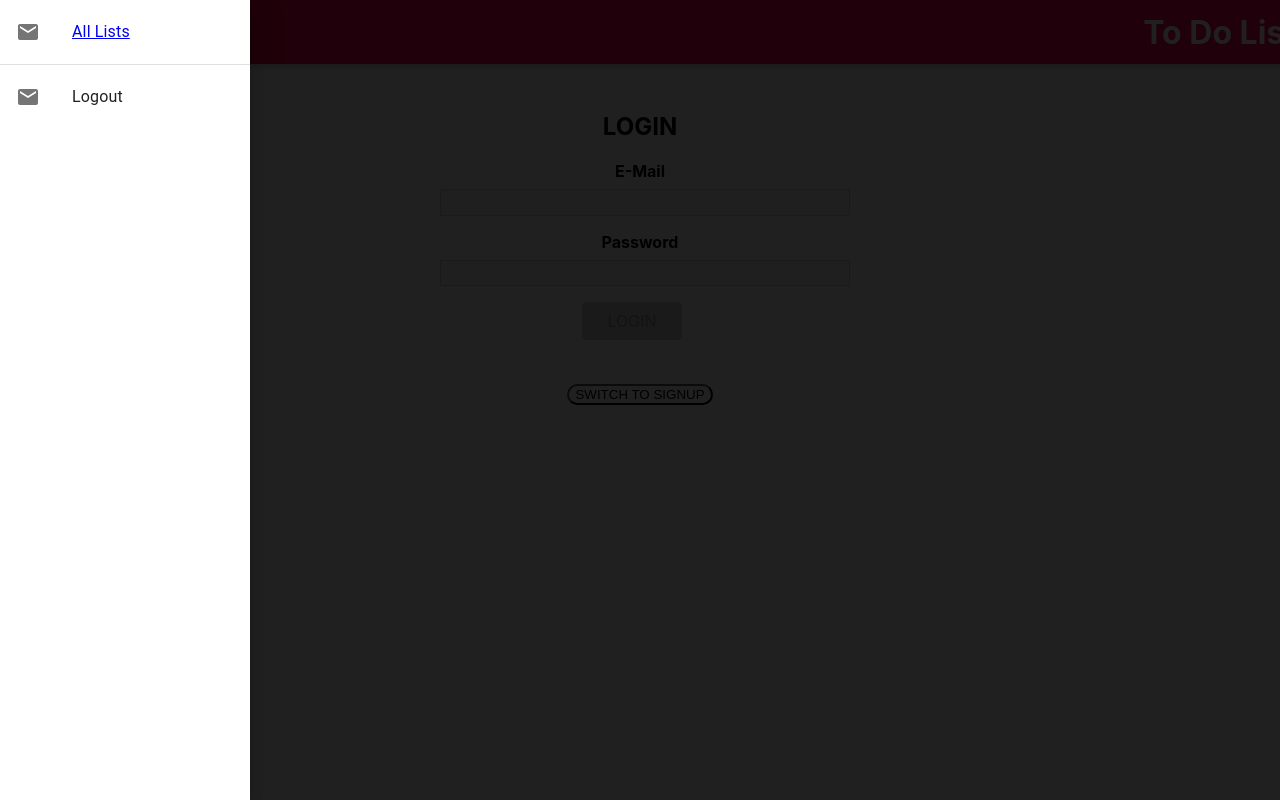
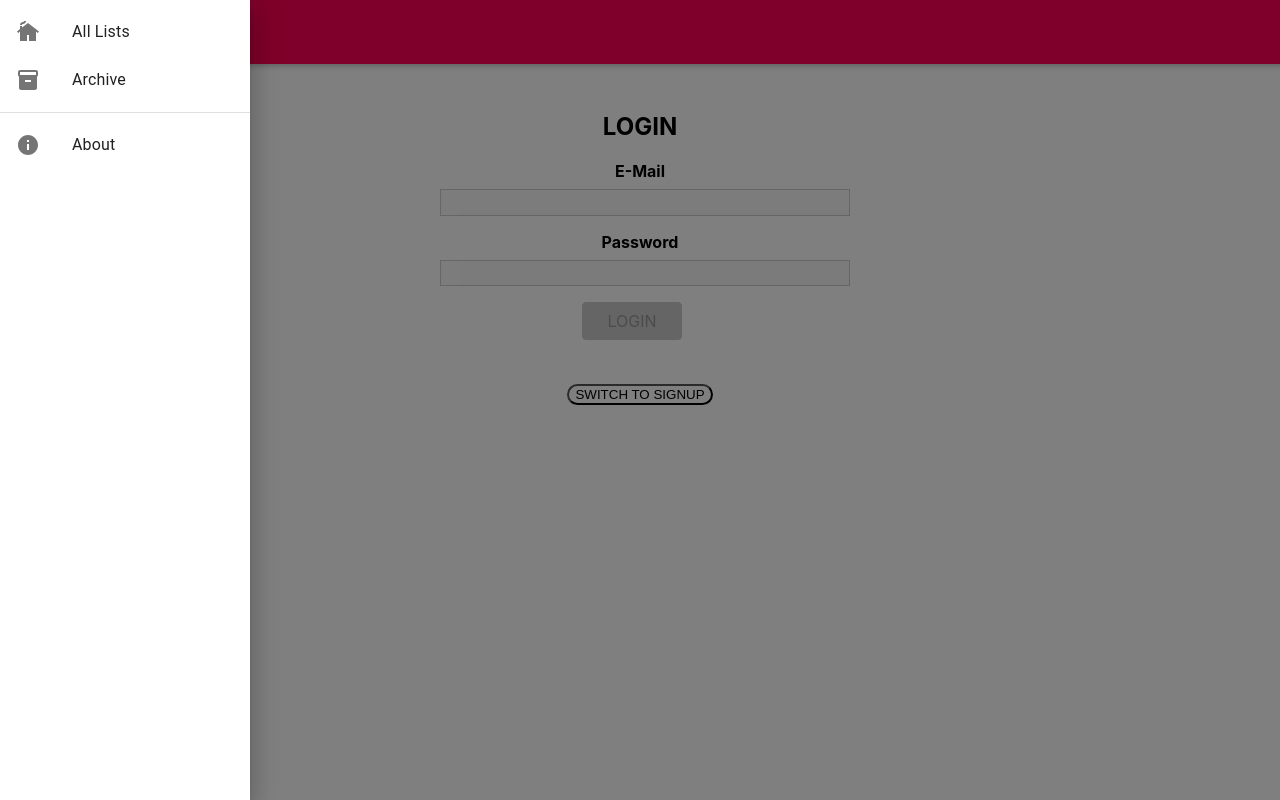
Before and after one commit to nitzan-massad/ToDoList-frontend, a React (Create React App) app: page /login in a window 1280 px wide. Both pictures are taken after a click on the button 40 px from the left and 32 px from the top of the page. Built offline with nearby package versions, Linux system fonts and the light colour scheme.

Commit message:
+ add icons to side drawer + manifest icons add

```diff
--- a/src/Navigation/MainHeader/MainHeader.css
+++ b/src/Navigation/MainHeader/MainHeader.css
@@ -10,6 +10,7 @@
   box-shadow: 0 2px 6px rgba(0, 0, 0, 0.26);
   padding: 0 1rem;
   z-index: 5;
+  justify-content: start;
 }
 
 main {
@@ -18,6 +19,7 @@ main {
 
 @media (min-width: 768px) {
   .main-header {
-    justify-content: space-between;
+    justify-content: start;
+
   }
 }
--- a/src/Navigation/MainNavigation/MainNavigation.css
+++ b/src/Navigation/MainNavigation/MainNavigation.css
@@ -18,6 +18,9 @@
   }
 
   .main-navigation__title {
+    display: flex;
+    justify-content: center;
+    align-items: center;
     color: white;
   }
 
--- a/src/Navigation/MainNavigation/MainNavigation.js
+++ b/src/Navigation/MainNavigation/MainNavigation.js
@@ -1,13 +1,12 @@
 import React, { useState, useContext } from 'react'
 import { Link } from 'react-router-dom'
 import MenuIcon from '@mui/icons-material/Menu'
-import Drawer from '@mui/material/Drawer';
+import Drawer from '@mui/material/Drawer'
 
 import MainHeader from '../MainHeader/MainHeader'
 import './MainNavigation.css'
 import NewToDoListForm from '../../Components/NewToDoListForm/NewToDoListForm'
 import NavLinksSideDrwar from '../NavLinksSideDrawer/NavLinksSideDrawer'
-import Backdrop from '../../Components/Backdrop/Backdrop'
 
 import { AuthContext } from '../../shared/context/AuthContext'
 
@@ -17,16 +16,17 @@ const MainNavigation = props => {
   const auth = useContext(AuthContext)
   const openNewToDoListModal = () => setNewToDoListModal(true)
   const closeNewToDoListModal = () => setNewToDoListModal(false)
-  const openDrawerHandler = () => setDrawerIsOpen(true)
-  const closeDrawerHandler = () => setDrawerIsOpen(false)
 
-  const toggleDrawer = (open) => (event) => {
-    if (event.type === 'keydown' && (event.key === 'Tab' || event.key === 'Shift')) {
-      return;
+  const toggleDrawer = open => event => {
+    if (
+      event.type === 'keydown' &&
+      (event.key === 'Tab' || event.key === 'Shift')
+    ) {
+      return
     }
 
-    setDrawerIsOpen(open);
-  };
+    setDrawerIsOpen(open)
+  }
 
   return (
     <React.Fragment>
@@ -34,18 +34,15 @@ const MainNavigation = props => {
         show={showNewToDoListModal}
         closeNewToDoListModal={closeNewToDoListModal}
       />
-      {drawerIsOpen && <Backdrop onClick={closeDrawerHandler} />}
-      <Drawer open={drawerIsOpen} onClose={closeDrawerHandler}>
-        <nav className='main-navigation__drawer-nav'>
-          <NavLinksSideDrwar toggleDrawer={toggleDrawer}  />
-        </nav>
+      <Drawer open={drawerIsOpen} onClose={() => setDrawerIsOpen(false)}>
+        <NavLinksSideDrwar toggleDrawer={toggleDrawer} />
       </Drawer>
       <MainHeader>
         <button
           className='main-navigation__menu-btn'
-          onClick={openDrawerHandler}
+          onClick={() => setDrawerIsOpen(true)}
         >
-          <MenuIcon  fontSize="large" />
+          <MenuIcon fontSize='large' />
         </button>
         <h1 className='main-navigation__title'>
           <Link to='/'>To Do List </Link>
--- a/src/Navigation/NavLinksSideDrawer/NavLinksSideDrawer.css
+++ b/src/Navigation/NavLinksSideDrawer/NavLinksSideDrawer.css
@@ -1,76 +1,6 @@
-.nav-links {
-  list-style: none;
-  margin: 0;
-  padding: 0;
+.log-out-nav-link-side-drawer__btn{
+  position: absolute;
+  bottom: 5%;
+  left: 0;
   width: 100%;
-  height: 100%;
-  display: flex;
-  flex-direction: column;
-  justify-content: center;
-  align-items: center;
 }
-
-.nav-links li {
-  margin: 1rem;
-}
-
-.nav-links a {
-  border: 1px solid transparent;
-  color: #292929;
-  text-decoration: none;
-  padding: 0.5rem;
-}
-
-.nav-links a:hover,
-.nav-links a:active,
-.nav-links a.active {
-  background: #f8df00;
-  border-color: #292929;
-  color: #292929;
-}
-
-.nav-links button {
-  cursor: pointer;
-  border: 1px solid #292929;
-  color: #292929;
-  background: transparent;
-  padding: 0.5rem;
-  font: inherit;
-}
-
-.nav-links button:focus {
-  outline: none;
-}
-
-.nav-links button:hover,
-.nav-links button:active {
-  background: #292929;
-  color: white;
-}
-
-@media (min-width: 768px) {
-  .nav-links {
-    flex-direction: row;
-  }
-
-  .nav-links li {
-    margin: 0 0.5rem;
-  }
-
-  .nav-links a {
-    color: white;
-    text-decoration: none;
-  }
-
-  .nav-links button {
-    border: 1px solid white;
-    color: white;
-    background: transparent;
-  }
-
-  .nav-links button:hover,
-  .nav-links button:active {
-    background: #f8df00;
-    color: #292929;
-  }
-}
--- a/src/Navigation/NavLinksSideDrawer/NavLinksSideDrawer.js
+++ b/src/Navigation/NavLinksSideDrawer/NavLinksSideDrawer.js
@@ -1,6 +1,5 @@
 import React, { useContext } from 'react'
 import { NavLink } from 'react-router-dom'
-import MailIcon from '@mui/icons-material/Mail'
 import Box from '@mui/material/Box'
 import List from '@mui/material/List'
 import Divider from '@mui/material/Divider'
@@ -8,6 +7,10 @@ import ListItem from '@mui/material/ListItem'
 import ListItemButton from '@mui/material/ListItemButton'
 import ListItemIcon from '@mui/material/ListItemIcon'
 import ListItemText from '@mui/material/ListItemText'
+import LogoutIcon from '@mui/icons-material/Logout'
+import CottageIcon from '@mui/icons-material/Cottage'
+import InfoIcon from '@mui/icons-material/Info'
+import Inventory2Icon from '@mui/icons-material/Inventory2'
 
 import { AuthContext } from '../../shared/context/AuthContext'
 import './NavLinksSideDrawer.css'
@@ -15,7 +18,10 @@ import './NavLinksSideDrawer.css'
 const NavLinks = props => {
   const auth = useContext(AuthContext)
 
-  const sideDrwarContent = [{ name: 'All Lists', link: '/' }]
+  const sideDrwarContent = [
+    { name: 'All Lists', link: '/', icon: <CottageIcon /> },
+    { name: 'Archive', link: '/', icon: <Inventory2Icon /> }
+  ]
 
   return (
     <Box
@@ -25,35 +31,46 @@ const NavLinks = props => {
       onKeyDown={props?.toggleDrawer(false)}
     >
       <List>
-        {sideDrwarContent.map((content, index) => (
-          <ListItem key={content.name} disablePadding>
-            <NavLink to={content.link} exact>
+        {sideDrwarContent.map(content => (
+          <NavLink
+            to={content.link}
+            exact
+            style={{ textDecoration: 'none', color: 'inherit' }}
+          >
+            <ListItem key={content.name} disablePadding>
               <ListItemButton>
-                <ListItemIcon>
-                  <MailIcon />
-                </ListItemIcon>
+                <ListItemIcon>{content.icon}</ListItemIcon>
                 <ListItemText primary={content.name} />
               </ListItemButton>
-            </NavLink>
-          </ListItem>
+            </ListItem>
+          </NavLink>
         ))}
       </List>
       <Divider />
       <List>
-        {['Logout'].map((text, index) => (
+        {['About'].map(text => (
           <ListItem key={text} disablePadding>
-            <ListItemButton onClick={auth.logout}>
+            <ListItemButton>
               <ListItemIcon>
-                <MailIcon />
+                <InfoIcon />
               </ListItemIcon>
               <ListItemText primary={text} />
             </ListItemButton>
           </ListItem>
         ))}
       </List>
+      {auth.isLoggedIn && (<div className='log-out-nav-link-side-drawer__btn'>
+        <ListItem disablePadding>
+          <ListItemButton onClick={auth.logout}>
+            <ListItemIcon>
+              <LogoutIcon />
+            </ListItemIcon>
+            <ListItemText primary={'LogOut'} />
+          </ListItemButton>
+        </ListItem>
+      </div>)}
     </Box>
   )
-
 }
 
 export default NavLinks
```
Also changed, not shown: public/manifest.json.
